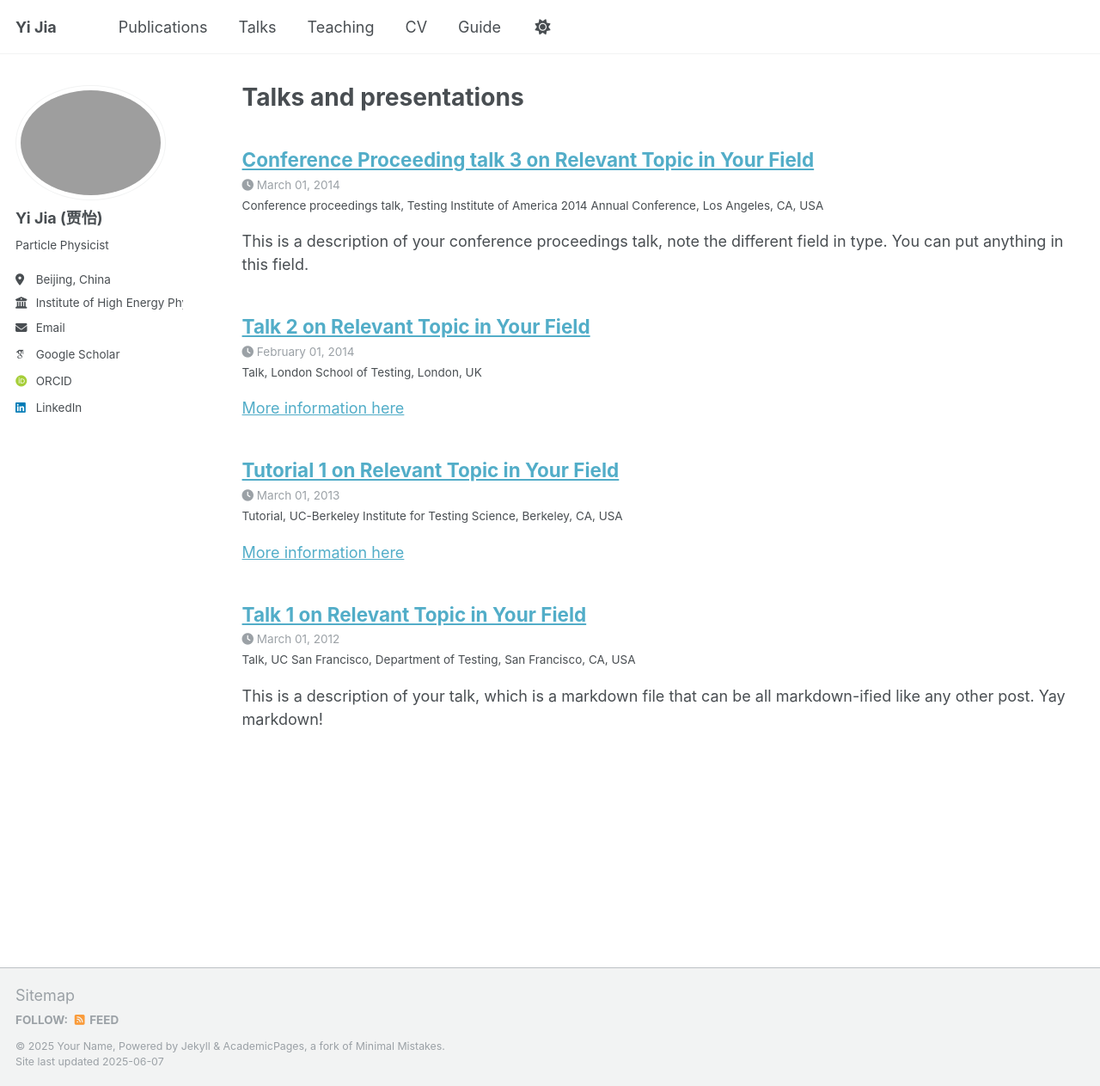
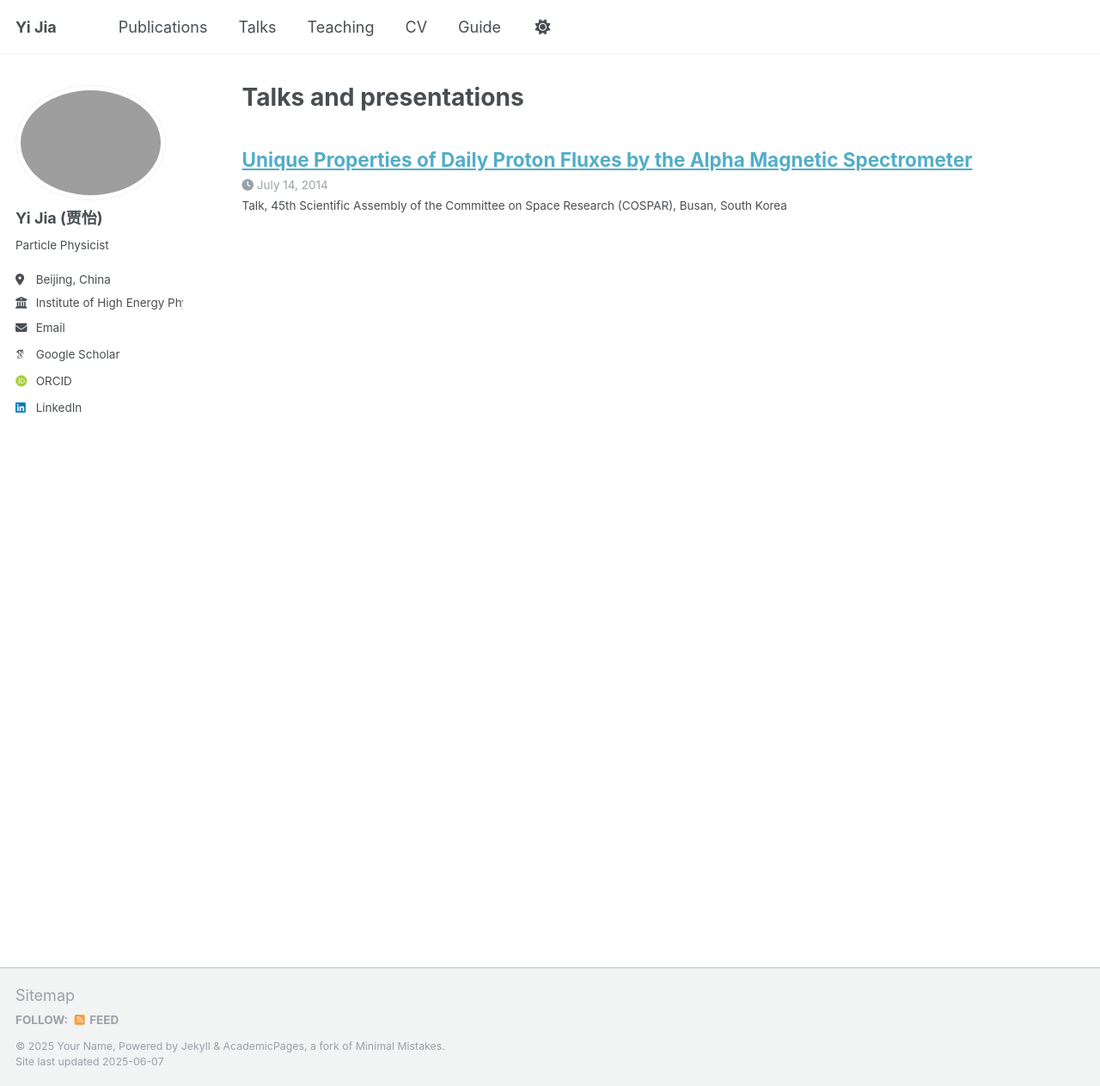
Before and after one commit to yijia-hep/yijia-hep, a Jekyll site: the page built from _pages/talks.html, in a window 1280 px wide and 1263 px high. Shown: the whole window at 86% size. Built offline with Jekyll 4.4.1, drawn with Linux system fonts in a browser that asks for light colours; some web fonts are replaced.

Commit message:
no messega

```diff
--- a/_talks/2012-03-01-talk-1.md
+++ b/_talks/2012-03-01-talk-1.md
@@ -1,11 +1,9 @@
 ---
-title: "Talk 1 on Relevant Topic in Your Field"
+title: "Unique Properties of Daily Proton Fluxes by the Alpha Magnetic Spectrometer"
 collection: talks
 type: "Talk"
-permalink: /talks/2012-03-01-talk-1
-venue: "UC San Francisco, Department of Testing"
-date: 2012-03-01
-location: "San Francisco, CA, USA"
+#permalink: /talks/2012-03-01-talk-1
+venue: "45th Scientific Assembly of the Committee on Space Research (COSPAR)"
+date: 2014-07-14
+location: "Busan, South Korea"
 ---
-
-This is a description of your talk, which is a markdown file that can be all markdown-ified like any other post. Yay markdown!
--- a/_talks/2013-03-01-tutorial-1.md
+++ /dev/null
@@ -1,13 +0,0 @@
----
-title: "Tutorial 1 on Relevant Topic in Your Field"
-collection: talks
-type: "Tutorial"
-permalink: /talks/2013-03-01-tutorial-1
-venue: "UC-Berkeley Institute for Testing Science"
-date: 2013-03-01
-location: "Berkeley, CA, USA"
----
-
-[More information here](http://exampleurl.com)
-
-This is a description of your tutorial, note the different field in type. This is a markdown files that can be all markdown-ified like any other post. Yay markdown!
--- a/_talks/2014-02-01-talk-2.md
+++ /dev/null
@@ -1,13 +0,0 @@
----
-title: "Talk 2 on Relevant Topic in Your Field"
-collection: talks
-type: "Talk"
-permalink: /talks/2014-02-01-talk-2
-venue: "London School of Testing"
-date: 2014-02-01
-location: "London, UK"
----
-
-[More information here](http://example2.com)
-
-This is a description of your talk, which is a markdown files that can be all markdown-ified like any other post. Yay markdown!
--- a/_talks/2014-03-01-talk-3.md
+++ /dev/null
@@ -1,11 +0,0 @@
----
-title: "Conference Proceeding talk 3 on Relevant Topic in Your Field"
-collection: talks
-type: "Conference proceedings talk"
-permalink: /talks/2014-03-01-talk-3
-venue: "Testing Institute of America 2014 Annual Conference"
-date: 2014-03-01
-location: "Los Angeles, CA, USA"
----
-
-This is a description of your conference proceedings talk, note the different field in type. You can put anything in this field.
```
